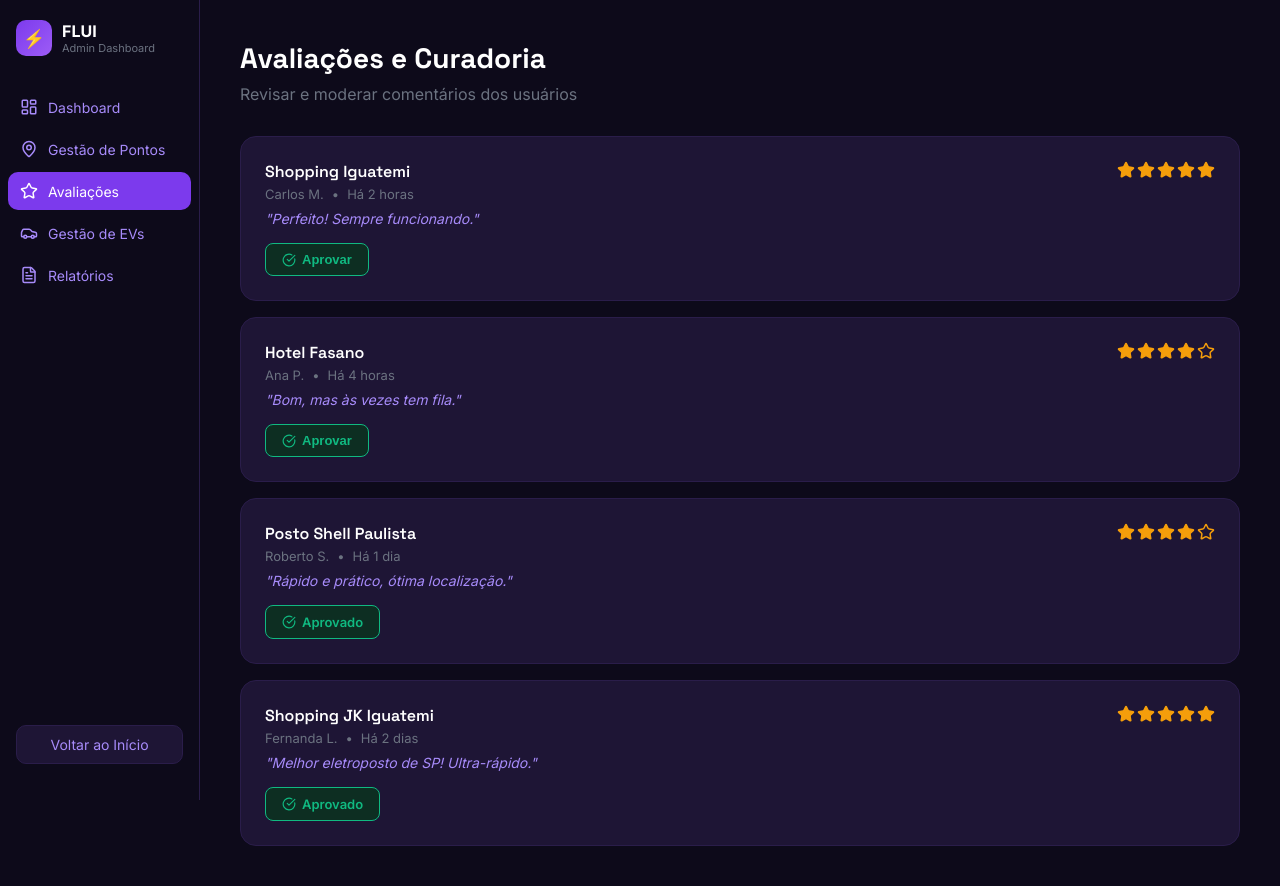
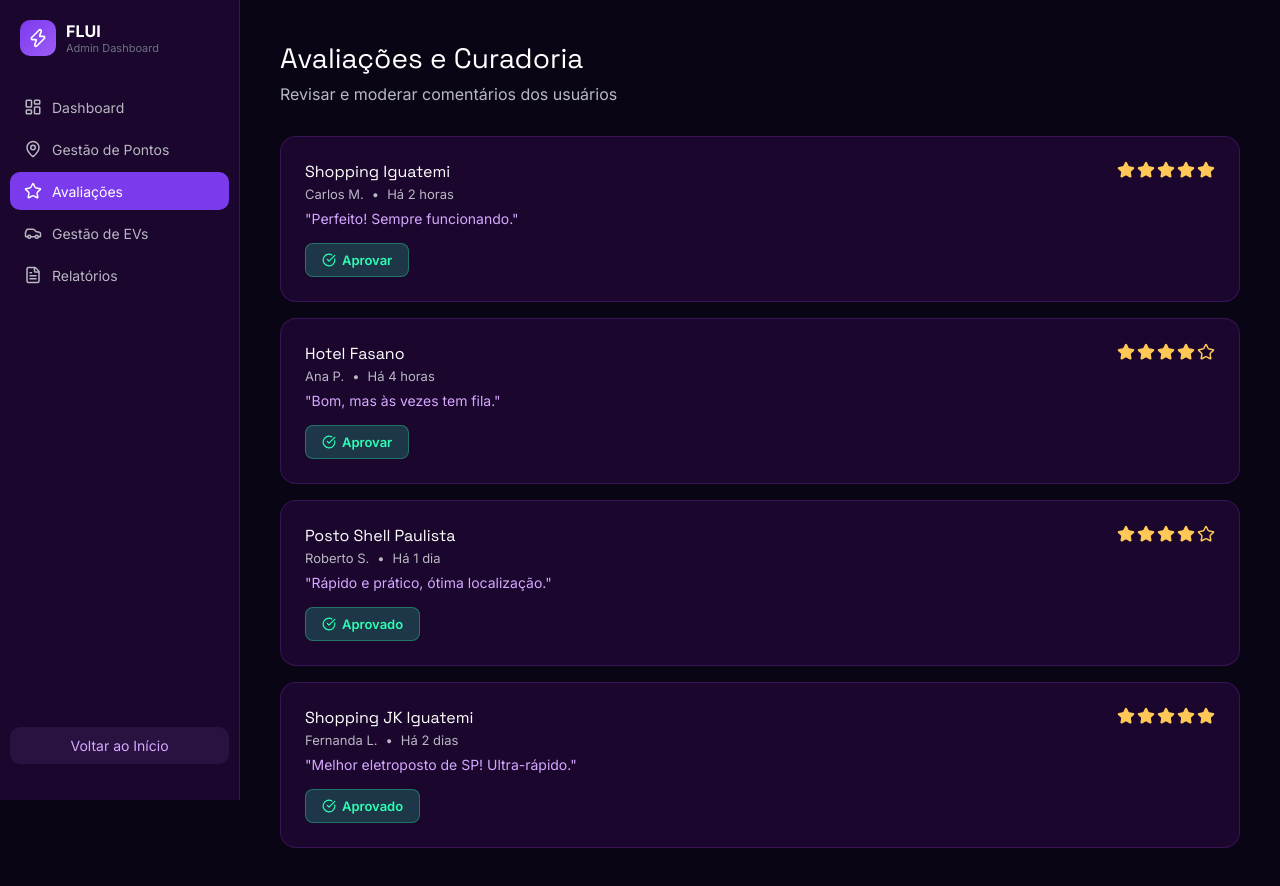
Before and after one commit to MaherAwada/flui, a Next.js app in the folder web/: page /dashboard/avaliacoes in a window 1280 px wide. Built offline with nearby package versions, Linux system fonts and the light colour scheme.

Commit message:
fix: ajustes visuais landing page e dashboard web

```diff
--- a/web/app/dashboard/avaliacoes/page.tsx
+++ b/web/app/dashboard/avaliacoes/page.tsx
@@ -15,26 +15,26 @@
 
   return (
     <div>
-      <h1 style={{ fontSize: '28px', fontWeight: 'bold', color: '#fff', marginBottom: '8px' }}>
+      <h1 style={{ fontSize: '28px', fontWeight: '400', color: '#fff', marginBottom: '8px' }}>
         Avaliações e Curadoria
       </h1>
-      <p style={{ color: '#6b7280', marginBottom: '32px' }}>Revisar e moderar comentários dos usuários</p>
+      <p style={{ color: '#B8B8C2', marginBottom: '32px' }}>Revisar e moderar comentários dos usuários</p>
 
       <div style={{ display: 'flex', flexDirection: 'column', gap: '16px' }}>
         {avaliacoes.map((a) => (
           <div key={a.id} style={{
-            backgroundColor: '#1e1535',
-            border: '1px solid #2a1d4a',
+            backgroundColor: '#1B062D',
+            border: '1px solid #B14DFF33',
             borderRadius: '16px',
             padding: '24px',
           }}>
             {/* Header */}
             <div style={{ display: 'flex', justifyContent: 'space-between', alignItems: 'flex-start', marginBottom: '8px' }}>
               <div>
-                <h3 style={{ color: '#fff', fontSize: '16px', fontWeight: '600', marginBottom: '4px' }}>
+                <h3 style={{ color: '#fff', fontSize: '16px', fontWeight: '400', marginBottom: '4px' }}>
                   {a.eletroposto}
                 </h3>
-                <div style={{ display: 'flex', alignItems: 'center', gap: '8px', color: '#6b7280', fontSize: '13px' }}>
+                <div style={{ display: 'flex', alignItems: 'center', gap: '8px', color: '#B8B8C2', fontSize: '13px' }}>
                   <span>{a.autor}</span>
                   <span>•</span>
                   <span>{a.tempo}</span>
@@ -46,15 +46,15 @@
                   <Star
                     key={s}
                     size={18}
-                    color="#f59e0b"
-                    fill={s <= a.estrelas ? '#f59e0b' : 'transparent'}
+                    color="#FFC857"
+                    fill={s <= a.estrelas ? '#FFC857' : 'transparent'}
                   />
                 ))}
               </div>
             </div>
 
             {/* Comentário */}
-            <p style={{ color: '#a78bfa', fontSize: '14px', marginBottom: '16px', fontStyle: 'italic' }}>
+            <p style={{ color: '#D6A8FF', fontSize: '14px', marginBottom: '16px' }}>
               "{a.comentario}"
             </p>
 
@@ -64,15 +64,15 @@
                 display: 'inline-flex',
                 alignItems: 'center',
                 gap: '6px',
-                backgroundColor: '#0d2e22',
-                border: '1px solid #10b981',
+                backgroundColor: '#2DFFB433',
+                border: '1px solid #2DFFB44D',
                 borderRadius: '8px',
                 padding: '8px 16px',
-                color: '#10b981',
+                color: '#2DFFB4',
                 fontSize: '13px',
                 fontWeight: '600',
               }}>
-                <CheckCircle size={14} />
+                <CheckCircle size={14} color="#2DFFB4" />
                 Aprovado
               </div>
             ) : (
@@ -82,16 +82,16 @@
                   display: 'inline-flex',
                   alignItems: 'center',
                   gap: '6px',
-                  backgroundColor: '#0d2e22',
-                  border: '1px solid #10b981',
+                  backgroundColor: '#2DFFB433',
+                  border: '1px solid #2DFFB44D',
                   borderRadius: '8px',
                   padding: '8px 16px',
-                  color: '#10b981',
+                  color: '#2DFFB4',
                   fontSize: '13px',
                   fontWeight: '600',
                   cursor: 'pointer',
                 }}>
-                <CheckCircle size={14} />
+                <CheckCircle size={14} color="#2DFFB4" />
                 Aprovar
               </button>
             )}
--- a/web/app/dashboard/layout.tsx
+++ b/web/app/dashboard/layout.tsx
@@ -6,13 +6,14 @@
   children: React.ReactNode;
 }) {
   return (
-    <div style={{ display: 'flex', minHeight: '100vh', backgroundColor: '#0d0a1a' }}>
+    <div style={{ display: 'flex', minHeight: '100vh', backgroundColor: '#0A0514' }}>
       <Sidebar />
       <main style={{
-        marginLeft: '200px',
+        marginLeft: '240px',
         flex: 1,
         padding: '40px',
         minHeight: '100vh',
+        backgroundColor: '#0A0514',
       }}>
         {children}
       </main>
--- a/web/app/dashboard/pontos/page.tsx
+++ b/web/app/dashboard/pontos/page.tsx
@@ -14,23 +14,23 @@
 
   return (
     <div>
-      <h1 style={{ fontSize: '28px', fontWeight: 'bold', color: '#fff', marginBottom: '8px' }}>
+      <h1 style={{ fontSize: '28px', fontWeight: '400', color: '#fff', marginBottom: '8px' }}>
         Gestão de Pontos de Recarga
       </h1>
-      <p style={{ color: '#6b7280', marginBottom: '24px' }}>Gerenciar e monitorar eletropostos</p>
+      <p style={{ color: '#B8B8C2', marginBottom: '24px' }}>Gerenciar e monitorar eletropostos</p>
 
       {/* Busca */}
       <div style={{
         display: 'flex',
         alignItems: 'center',
         gap: '12px',
-        backgroundColor: '#1e1535',
-        border: '1px solid #2a1d4a',
+        backgroundColor: '#1B062D',
+        border: '1px solid #B14DFF33',
         borderRadius: '12px',
         padding: '12px 16px',
         marginBottom: '24px',
       }}>
-        <Search size={18} color="#6b7280" />
+        <Search size={18} color="#B8B8C2" />
         <input
           type="text"
           placeholder="Buscar por nome, cidade, endereço..."
@@ -49,8 +49,8 @@
 
       {/* Tabela */}
       <div style={{
-        backgroundColor: '#1e1535',
-        border: '1px solid #2a1d4a',
+        backgroundColor: '#1B062D',
+        border: '1px solid #B14DFF33',
         borderRadius: '16px',
         overflow: 'hidden',
       }}>
@@ -59,8 +59,8 @@
           display: 'grid',
           gridTemplateColumns: '1fr 1fr auto',
           padding: '16px 24px',
-          borderBottom: '1px solid #2a1d4a',
-          color: '#6b7280',
+          borderBottom: '1px solid #B14DFF33',
+          color: '#B8B8C2',
           fontSize: '13px',
         }}>
           <span>Eletroposto</span>
@@ -74,22 +74,21 @@
             display: 'grid',
             gridTemplateColumns: '1fr 1fr auto',
             padding: '18px 24px',
-            borderBottom: i < filtrados.length - 1 ? '1px solid #2a1d4a' : 'none',
+            borderBottom: i < filtrados.length - 1 ? '1px solid #B14DFF33' : 'none',
             alignItems: 'center',
             cursor: 'pointer',
-            transition: 'background 0.2s',
           }}
             onMouseEnter={el => (el.currentTarget.style.backgroundColor = '#2a1d4a')}
             onMouseLeave={el => (el.currentTarget.style.backgroundColor = 'transparent')}
           >
             <div style={{ display: 'flex', alignItems: 'center', gap: '10px' }}>
-              <MapPin size={16} color="#7c3aed" />
+              <MapPin size={16} color="#B14DFF" />
               <span style={{ color: '#fff', fontSize: '14px' }}>{e.nome}</span>
             </div>
-            <span style={{ color: '#a78bfa', fontSize: '14px' }}>{e.cidade} - {e.estado}</span>
+            <span style={{ color: '#B8B8C2', fontSize: '14px' }}>{e.cidade} - {e.estado}</span>
             <div style={{ display: 'flex', alignItems: 'center', gap: '6px' }}>
-              <Star size={14} color="#f59e0b" fill="#f59e0b" />
-              <span style={{ color: '#fff', fontSize: '14px', fontWeight: '600' }}>{e.score}</span>
+              <Star size={14} color="#FFC857" fill="#FFC857" />
+              <span style={{ color: '#2DFFB4', fontSize: '14px', fontWeight: '600' }}>{e.score}</span>
             </div>
           </div>
         ))}
--- a/web/app/globals.css
+++ b/web/app/globals.css
@@ -48,3 +48,7 @@
 body {
   font-family: var(--font-inter), sans-serif;
 }
+
+* {
+  font-family: var(--font-inter), sans-serif;
+}
--- a/web/components/Sidebar.tsx
+++ b/web/components/Sidebar.tsx
@@ -2,7 +2,7 @@
 
 import Link from 'next/link';
 import { usePathname } from 'next/navigation';
-import { LayoutDashboard, MapPin, Star, Car, FileText } from 'lucide-react';
+import { LayoutDashboard, MapPin, Star, Car, FileText, Zap } from 'lucide-react';
 
 const menuItems = [
   { icon: LayoutDashboard, label: 'Dashboard', href: '/dashboard' },
@@ -17,10 +17,10 @@
 
   return (
     <aside style={{
-      width: '200px',
+      width: '240px',
       minHeight: '100vh',
-      backgroundColor: '#0d0a1a',
-      borderRight: '1px solid #2a1d4a',
+      backgroundColor: '#1B062D',
+      borderRight: '1px solid #B14DFF33',
       display: 'flex',
       flexDirection: 'column',
       padding: '20px 0',
@@ -29,7 +29,7 @@
       top: 0,
     }}>
       {/* Logo */}
-      <div style={{ padding: '0 16px 32px 16px' }}>
+      <div style={{ padding: '0 20px 32px 20px' }}>
         <div style={{ display: 'flex', alignItems: 'center', gap: '10px' }}>
           <div style={{
             width: '36px',
@@ -39,8 +39,9 @@
             display: 'flex',
             alignItems: 'center',
             justifyContent: 'center',
-            fontSize: '18px',
-          }}>⚡</div>
+          }}>
+            <Zap size={20} color="#fff" />
+          </div>
           <div>
             <div style={{ fontWeight: 'bold', fontSize: '16px', color: '#fff' }}>FLUI</div>
             <div style={{ fontSize: '11px', color: '#6b7280' }}>Admin Dashboard</div>
@@ -49,7 +50,7 @@
       </div>
 
       {/* Menu */}
-      <nav style={{ flex: 1, padding: '0 8px' }}>
+      <nav style={{ flex: 1, padding: '0 10px' }}>
         {menuItems.map((item) => {
           const Icon = item.icon;
           const isActive = pathname === item.href;
@@ -59,16 +60,15 @@
                 display: 'flex',
                 alignItems: 'center',
                 gap: '10px',
-                padding: '10px 12px',
+                padding: '10px 14px',
                 borderRadius: '10px',
                 marginBottom: '4px',
                 backgroundColor: isActive ? '#7c3aed' : 'transparent',
-                color: isActive ? '#fff' : '#a78bfa',
+                color: isActive ? '#fff' : '#B8B8C2',
                 cursor: 'pointer',
-                transition: 'all 0.2s',
                 fontSize: '14px',
               }}>
-                <Icon size={18} />
+                <Icon size={18} color={isActive ? '#fff' : '#B8B8C2'} />
                 {item.label}
               </div>
             </Link>
@@ -77,15 +77,14 @@
       </nav>
 
       {/* Voltar ao Início */}
-      <div style={{ padding: '16px' }}>
+      <div style={{ padding: '16px 10px' }}>
         <Link href="/" style={{ textDecoration: 'none' }}>
           <div style={{
-            backgroundColor: '#1e1535',
-            border: '1px solid #2a1d4a',
+            backgroundColor: '#2A1240',
             borderRadius: '10px',
             padding: '10px',
             textAlign: 'center',
-            color: '#a78bfa',
+            color: '#D6A8FF',
             fontSize: '14px',
             cursor: 'pointer',
           }}>
```
Also changed, not shown: web/app/dashboard/page.tsx (+20 -22 lines).
